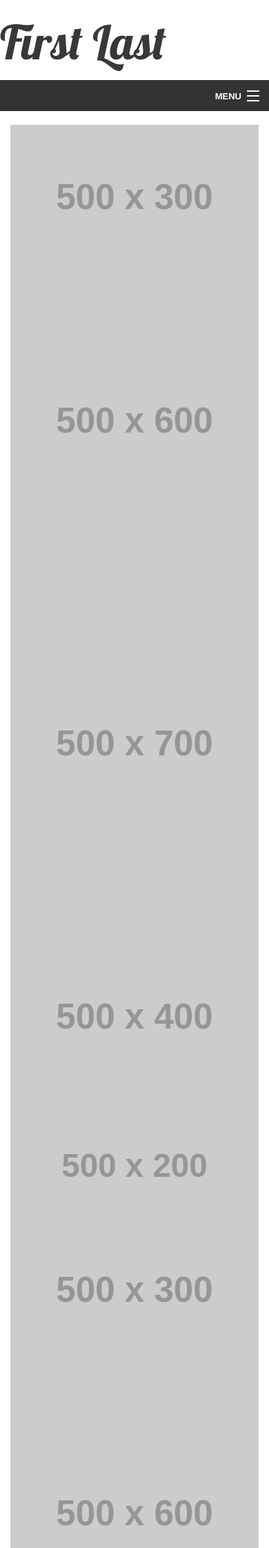
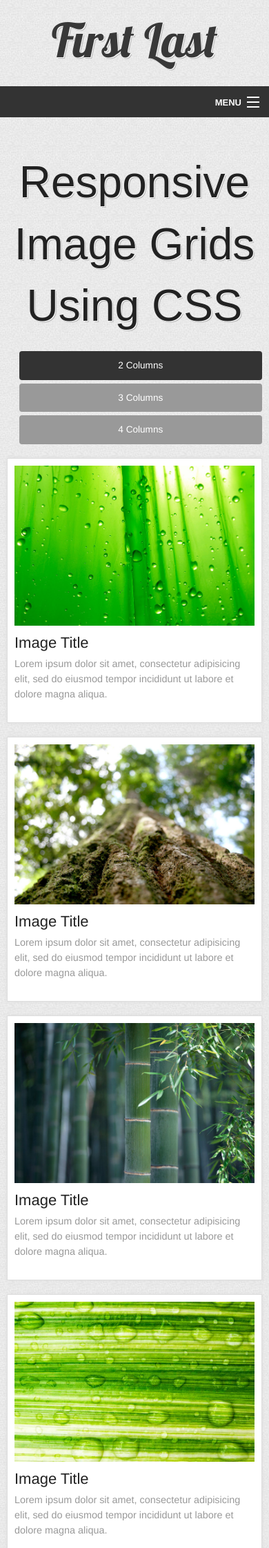
Before and after one commit to brandon-foster/template-1, a PHP site: page /photos.php in a window 390 px wide. Shown: the top 2244 px of the page at 69% size. Run offline with PHP 8.4, Linux system fonts and the light colour scheme; grey boxes labelled with a size stand in for pictures from a placeholder-image service; some libraries are stand-ins or nearby versions; some web fonts are replaced.

Commit message:
integrate responsive gallery with photos.php, replacing jssor

```diff
--- /dev/null
+++ b/css/gallery.css
@@ -0,0 +1,132 @@
+* {
+    margin: 0;
+    padding: 0;
+}
+body {
+    background: url(img/gallery/noise_light-grey.jpg);
+    font-family: 'Helvetica Neue', arial, sans-serif;
+    font-weight: 200;
+}
+
+h1 {
+    font-family: 'Oswald', sans-serif;
+    font-size: 4em;
+    font-weight: 400;
+    margin: 0 0 20px;
+    text-align: center;
+    text-shadow: 1px 1px 0 #fff, 2px 2px 0 #bbb;
+}
+hr {
+    border-top: 1px solid #ccc;
+    border-bottom: 1px solid #fff;
+    margin: 25px 0;
+    clear: both;
+}
+.centered {
+    text-align: center;
+}
+.wrapper {
+    width: 100%;
+    padding: 30px 0;
+}
+.container {
+    width: 1200px;
+    margin: 0 auto;
+}
+ul.grid-nav {
+    list-style: none;
+    font-size: .85em;
+    font-weight: 200;
+    text-align: center;
+}
+ul.grid-nav li {
+    display: inline-block;
+}
+ul.grid-nav li a {
+    display: inline-block;
+    background: #999;
+    color: #fff;
+    padding: 10px 20px;
+    text-decoration: none;
+    border-radius: 4px;
+    -moz-border-radius: 4px;
+    -webkit-border-radius: 4px;
+}
+ul.grid-nav li a:hover {
+    background: #7b0;
+}
+ul.grid-nav li a.active {
+    background: #333;
+}
+.grid-container {
+    display: none;
+}
+/* ----- Image grids ----- */
+ul.rig {
+    list-style: none;
+    font-size: 0px;
+    margin-left: -2.5%; /* should match li left margin */
+}
+ul.rig li {
+    display: inline-block;
+    padding: 10px;
+    margin: 0 0 2.5% 2.5%;
+    background: #fff;
+    border: 1px solid #ddd;
+    font-size: 16px;
+    font-size: 1rem;
+    vertical-align: top;
+    box-shadow: 0 0 5px #ddd;
+    box-sizing: border-box;
+    -moz-box-sizing: border-box;
+    -webkit-box-sizing: border-box;
+}
+ul.rig li img {
+    max-width: 100%;
+    height: auto;
+    margin: 0 0 10px;
+}
+ul.rig li h3 {
+    margin: 0 0 5px;
+}
+ul.rig li p {
+    font-size: .9em;
+    line-height: 1.5em;
+    color: #999;
+}
+/* class for 2 columns */
+ul.rig.columns-2 li {
+    width: 47.5%; /* this value + 2.5 should = 50% */
+}
+/* class for 3 columns */
+ul.rig.columns-3 li {
+    width: 30.83%; /* this value + 2.5 should = 33% */
+}
+/* class for 4 columns */
+ul.rig.columns-4 li {
+    width: 22.5%; /* this value + 2.5 should = 25% */
+}
+
+@media (max-width: 1199px) {
+    .container {
+        width: auto;
+        padding: 0 10px;
+    }
+}
+
+@media (max-width: 480px) {
+    ul.grid-nav li {
+        display: block;
+        margin: 0 0 5px;
+    }
+    ul.grid-nav li a {
+        display: block;
+    }
+    ul.rig {
+        margin-left: 0;
+    }
+    ul.rig li {
+        width: 100% !important; /* over-ride all li styles */
+        margin: 0 0 20px;
+    }
+}
--- /dev/null
+++ b/js/gallery.js
@@ -0,0 +1,12 @@
+$(document).ready(function() {
+    $('.grid-nav li a').on('click', function(event){
+        event.preventDefault();
+        $('.grid-container').fadeOut(500, function(){
+            $('#' + gridID).fadeIn(500);
+        });
+        var gridID = $(this).attr("data-id");
+
+        $('.grid-nav li a').removeClass("active");
+        $(this).addClass("active");
+    });
+});
--- a/photos.php
+++ b/photos.php
@@ -5,7 +5,7 @@
 <meta charset="utf-8">
 <meta name="viewport" content="width=device-width, initial-scale=1.0">
 	<?php include"includes/links-include.php"?>
-    <link rel="stylesheet" type="text/css" href="css/photos.css" />
+	<link href="css/gallery.css" rel="stylesheet" type="text/css">
 <title>Photos &middot; Portfolio</title>
 </head>
 <body class="body-photos">
@@ -14,77 +14,171 @@
 
     <?php include"includes/nav-include.php"?>
 
-	<!-- Requires Foundation 4 | visit http://foundation.zurb.com to download -->
+<div class="wrapper">
+		<div class="container">
+			<h1>Responsive Image Grids Using CSS</h1>
+			<ul class="grid-nav">
+				<li><a href="#" data-id="two-columns" class="active">2 Columns</a></li>
+				<li><a href="#" data-id="three-columns">3 Columns</a></li>
+				<li><a href="#" data-id="four-columns">4 Columns</a></li>
+			</ul>
 
-	<!-- Masonry Container -->
-	<div class="row">
-		<div class="large-12 columns">
-			<div id="masonryContainer">
-				<div class="masonry-brick">
-					<img src="http://placehold.it/500x300&text=Item">
-				</div>
-				<div class="masonry-brick">
-					<img src="http://placehold.it/500x600&text=Item">
-				</div>
-				<div class="masonry-brick">
-					<img src="http://placehold.it/500x700&text=Item">
-				</div>
-				<div class="masonry-brick">
-					<img src="http://placehold.it/500x400&text=Item">
-				</div>
-				<div class="masonry-brick">
-					<img src="http://placehold.it/500x200&text=Item">
-				</div>
-				<div class="masonry-brick">
-					<img src="http://placehold.it/500x300&text=Item">
-				</div>
-				<div class="masonry-brick">
-					<img src="http://placehold.it/500x600&text=Item">
-				</div>
-				<div class="masonry-brick">
-					<img src="http://placehold.it/500x700&text=Item">
-				</div>
-				<div class="masonry-brick">
-					<img src="http://placehold.it/500x400&text=Item">
-				</div>
-				<div class="masonry-brick">
-					<img src="http://placehold.it/500x200&text=Item">
-				</div>
-				<div class="masonry-brick">
-					<img src="http://placehold.it/500x200&text=Item">
-				</div>
-				<div class="masonry-brick">
-					<img src="http://placehold.it/500x300&text=Item">
-				</div>
-				<div class="masonry-brick">
-					<img src="http://placehold.it/500x600&text=Item">
-				</div>
-				<div class="masonry-brick">
-					<img src="http://placehold.it/500x700&text=Item">
-				</div>
-				<div class="masonry-brick">
-					<img src="http://placehold.it/500x400&text=Item">
-				</div>
-				<div class="masonry-brick">
-					<img src="http://placehold.it/500x200&text=Item">
-				</div>
+			<div id="two-columns" class="grid-container" style="display: block;">
+				<ul class="rig columns-2">
+					<li><img src="img/gallery/pri_001.jpg" />
+						<h3>Image Title</h3>
+						<p>Lorem ipsum dolor sit amet, consectetur adipisicing elit, sed
+							do eiusmod tempor incididunt ut labore et dolore magna aliqua.</p>
+					</li>
+					<li><img src="img/gallery/pri_002.jpg" />
+						<h3>Image Title</h3>
+						<p>Lorem ipsum dolor sit amet, consectetur adipisicing elit, sed
+							do eiusmod tempor incididunt ut labore et dolore magna aliqua.</p>
+					</li>
+					<li><img src="img/gallery/pri_003.jpg" />
+						<h3>Image Title</h3>
+						<p>Lorem ipsum dolor sit amet, consectetur adipisicing elit, sed
+							do eiusmod tempor incididunt ut labore et dolore magna aliqua.</p>
+					</li>
+					<li><img src="img/gallery/pri_004.jpg" />
+						<h3>Image Title</h3>
+						<p>Lorem ipsum dolor sit amet, consectetur adipisicing elit, sed
+							do eiusmod tempor incididunt ut labore et dolore magna aliqua.</p>
+					</li>
+				</ul>
 			</div>
+			<!--/#two-columns-->
+
+			<div id="three-columns" class="grid-container">
+				<ul class="rig columns-3">
+					<li><img src="img/gallery/pri_001.jpg" />
+						<h3>Image Title</h3>
+						<p>Lorem ipsum dolor sit amet, consectetur adipisicing elit, sed
+							do eiusmod tempor incididunt ut labore et dolore magna aliqua.</p>
+					</li>
+					<li><img src="img/gallery/pri_002.jpg" />
+						<h3>Image Title</h3>
+						<p>Lorem ipsum dolor sit amet, consectetur adipisicing elit, sed
+							do eiusmod tempor incididunt ut labore et dolore magna aliqua.</p>
+					</li>
+					<li><img src="img/gallery/pri_003.jpg" />
+						<h3>Image Title</h3>
+						<p>Lorem ipsum dolor sit amet, consectetur adipisicing elit, sed
+							do eiusmod tempor incididunt ut labore et dolore magna aliqua.</p>
+					</li>
+					<li><img src="img/gallery/pri_004.jpg" />
+						<h3>Image Title</h3>
+						<p>Lorem ipsum dolor sit amet, consectetur adipisicing elit, sed
+							do eiusmod tempor incididunt ut labore et dolore magna aliqua.</p>
+					</li>
+					<li><img src="img/gallery/pri_005.jpg" />
+						<h3>Image Title</h3>
+						<p>Lorem ipsum dolor sit amet, consectetur adipisicing elit, sed
+							do eiusmod tempor incididunt ut labore et dolore magna aliqua.</p>
+					</li>
+					<li><img src="img/gallery/pri_006.jpg" />
+						<h3>Image Title</h3>
+						<p>Lorem ipsum dolor sit amet, consectetur adipisicing elit, sed
+							do eiusmod tempor incididunt ut labore et dolore magna aliqua.</p>
+					</li>
+					<li><img src="img/gallery/pri_007.jpg" />
+						<h3>Image Title</h3>
+						<p>Lorem ipsum dolor sit amet, consectetur adipisicing elit, sed
+							do eiusmod tempor incididunt ut labore et dolore magna aliqua.</p>
+					</li>
+					<li><img src="img/gallery/pri_008.jpg" />
+						<h3>Image Title</h3>
+						<p>Lorem ipsum dolor sit amet, consectetur adipisicing elit, sed
+							do eiusmod tempor incididunt ut labore et dolore magna aliqua.</p>
+					</li>
+					<li><img src="img/gallery/pri_009.jpg" />
+						<h3>Image Title</h3>
+						<p>Lorem ipsum dolor sit amet, consectetur adipisicing elit, sed
+							do eiusmod tempor incididunt ut labore et dolore magna aliqua.</p>
+					</li>
+				</ul>
+			</div>
+			<!--/#three-columns-->
+
+			<div id="four-columns" class="grid-container">
+				<ul class="rig columns-4">
+					<li><img src="img/gallery/pri_001.jpg" />
+						<h3>Image Title</h3>
+						<p>Lorem ipsum dolor sit amet, consectetur adipisicing elit, sed
+							do eiusmod tempor incididunt ut labore et dolore magna aliqua.</p>
+					</li>
+					<li><img src="img/gallery/pri_002.jpg" />
+						<h3>Image Title</h3>
+						<p>Lorem ipsum dolor sit amet, consectetur adipisicing elit, sed
+							do eiusmod tempor incididunt ut labore et dolore magna aliqua.</p>
+					</li>
+					<li><img src="img/gallery/pri_003.jpg" />
+						<h3>Image Title</h3>
+						<p>Lorem ipsum dolor sit amet, consectetur adipisicing elit, sed
+							do eiusmod tempor incididunt ut labore et dolore magna aliqua.</p>
+					</li>
+					<li><img src="img/gallery/pri_004.jpg" />
+						<h3>Image Title</h3>
+						<p>Lorem ipsum dolor sit amet, consectetur adipisicing elit, sed
+							do eiusmod tempor incididunt ut labore et dolore magna aliqua.</p>
+					</li>
+					<li><img src="img/gallery/pri_005.jpg" />
+						<h3>Image Title</h3>
+						<p>Lorem ipsum dolor sit amet, consectetur adipisicing elit, sed
+							do eiusmod tempor incididunt ut labore et dolore magna aliqua.</p>
+					</li>
+					<li><img src="img/gallery/pri_006.jpg" />
+						<h3>Image Title</h3>
+						<p>Lorem ipsum dolor sit amet, consectetur adipisicing elit, sed
+							do eiusmod tempor incididunt ut labore et dolore magna aliqua.</p>
+					</li>
+					<li><img src="img/gallery/pri_007.jpg" />
+						<h3>Image Title</h3>
+						<p>Lorem ipsum dolor sit amet, consectetur adipisicing elit, sed
+							do eiusmod tempor incididunt ut labore et dolore magna aliqua.</p>
+					</li>
+					<li><img src="img/gallery/pri_008.jpg" />
+						<h3>Image Title</h3>
+						<p>Lorem ipsum dolor sit amet, consectetur adipisicing elit, sed
+							do eiusmod tempor incididunt ut labore et dolore magna aliqua.</p>
+					</li>
+					<li><img src="img/gallery/pri_009.jpg" />
+						<h3>Image Title</h3>
+						<p>Lorem ipsum dolor sit amet, consectetur adipisicing elit, sed
+							do eiusmod tempor incididunt ut labore et dolore magna aliqua.</p>
+					</li>
+					<li><img src="img/gallery/pri_010.jpg" />
+						<h3>Image Title</h3>
+						<p>Lorem ipsum dolor sit amet, consectetur adipisicing elit, sed
+							do eiusmod tempor incididunt ut labore et dolore magna aliqua.</p>
+					</li>
+					<li><img src="img/gallery/pri_011.jpg" />
+						<h3>Image Title</h3>
+						<p>Lorem ipsum dolor sit amet, consectetur adipisicing elit, sed
+							do eiusmod tempor incididunt ut labore et dolore magna aliqua.</p>
+					</li>
+					<li><img src="img/gallery/pri_012.jpg" />
+						<h3>Image Title</h3>
+						<p>Lorem ipsum dolor sit amet, consectetur adipisicing elit, sed
+							do eiusmod tempor incididunt ut labore et dolore magna aliqua.</p>
+					</li>
+				</ul>
+			</div>
+			<!--/#four-columns-->
+
+			<p class="centered">
+				Demo by <a href="http://alijafarian.com">Ali Jafarian</a>
+			</p>
 		</div>
+		<!--/.container-->
 	</div>
-
-	<div class="row">&nbsp;</div>
-	<div class="row">&nbsp;</div>
+	<!--/.wrapper-->
 
 	<!-- scripts here -->
 	<?php include 'includes/scripts-include.php';?>
 
-	<script type="text/javascript" src="js/jssor.core.js"></script>
-	<script type="text/javascript" src="js/jssor.utils.js"></script>
-	<script type="text/javascript" src="js/jssor.slider.js"></script>
-	<script type="text/javascript" src="js/jssor-slider-activate.js"></script>
-
 	<script type="text/javascript" src="masonry/masonry.pkgd.min.js"></script>
-	<script type="text/javascript" src="js/photos.js"></script>
+	<script type="text/javascript" src="js/gallery.js"></script>
 
 </body>
 </html>
```
